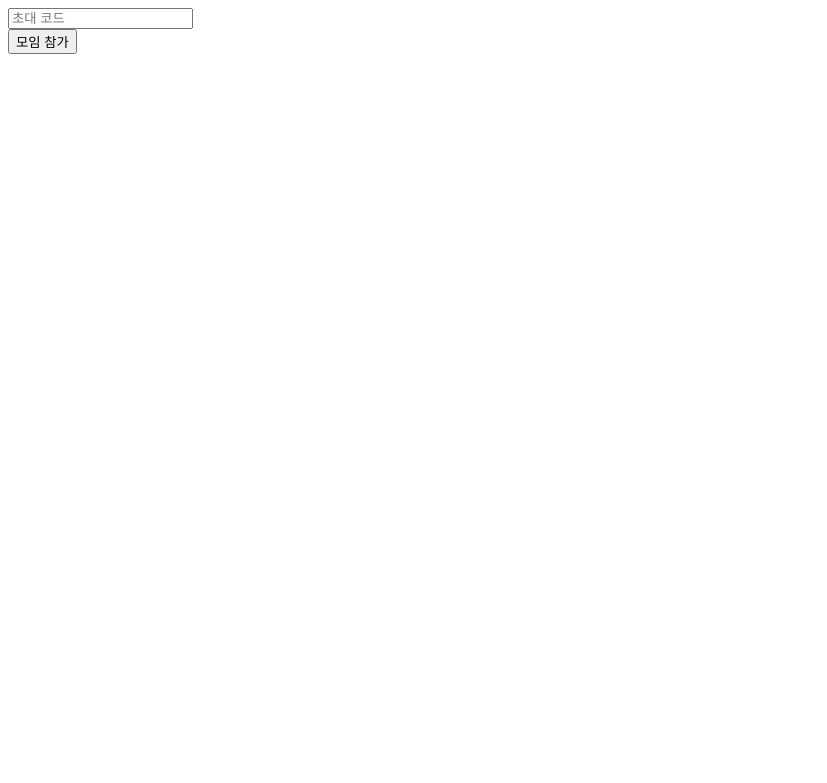
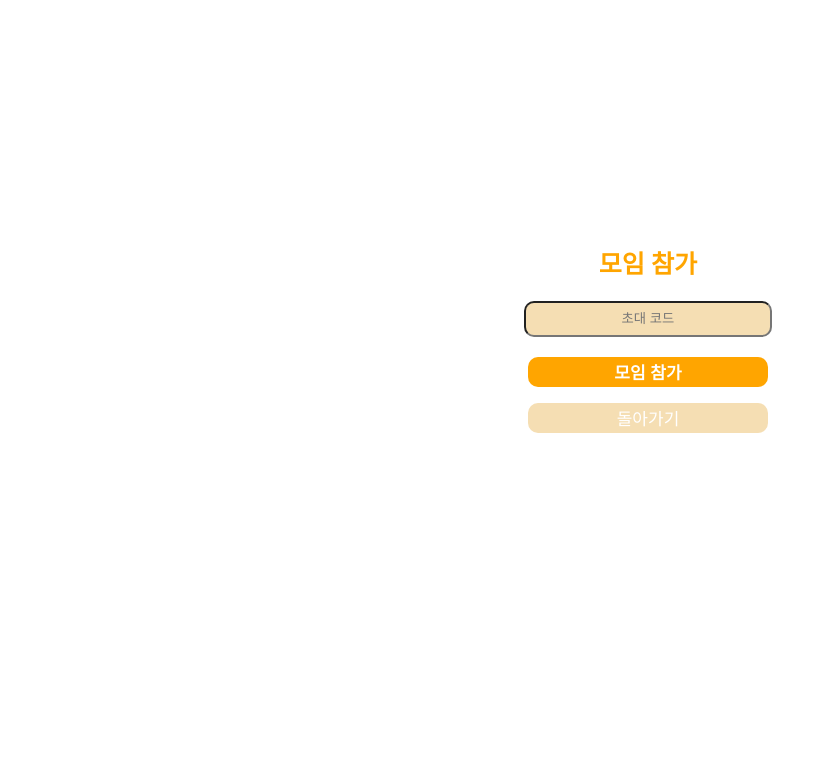
Before and after one commit to Wapl-team/Wapl, a Django app: template server/apps/wapl/templates/meeting_join.html in a window 1280 px wide. Shown: the top 783 px of the page, without its empty margins (0-827 px from the left). Run offline with Django 3.2, Linux system fonts and the light colour scheme; the template is opened without the code that fills it, so the values that code supplies are empty.

Commit message:
design: meeting_join css 추가

```diff
--- a/server/apps/wapl/templates/meeting_join.html
+++ b/server/apps/wapl/templates/meeting_join.html
@@ -1,9 +1,25 @@
-<form action="{% url 'wapl:meeting_join' %}" method="post">
+<!DOCTYPE html>
+<html lang="en">
+    {% load static %}
+    <head>
+        <meta charset="UTF-8" />
+        <meta http-equiv="X-UA-Compatible" content="IE=edge" />
+        <meta name="viewport" content="width=device-width, initial-scale=1.0" />
+        <link rel="stylesheet" href="{% static 'css/meeting_join.css' %}" />
+        <title>와플</title>
+    </head>
+    <body>
+        <h2>모임 참가</h2>
+        <form action="{% url 'wapl:meeting_join' %}" method="post" class="meetingJoin">
             {% csrf_token %}
             <input name="code" placeholder="초대 코드" />
             <br />
             <div>
-        <input type="submit" value="모임 참가">
+                <input type="submit" value="모임 참가" />
             </div>
-
+            <div>
+                <a href="{% url 'wapl:main' %}">돌아가기</a>
+            </div>
         </form>
+    </body>
+</html>
--- /dev/null
+++ b/server/static/css/meeting_join.css
@@ -0,0 +1,58 @@
+body{
+    display: flex;
+    flex-direction: column;
+    justify-content: center;
+    align-items: center;
+    width: 100vw;
+    height: 80vh;
+}
+
+h2{
+    color:orange;
+    font-size: 25px;
+}
+
+.meetingJoin{
+    display: flex;
+    flex-direction: column;
+    align-items: center;
+    color: orange;
+    font-size: 17px;
+    font-weight: bold;
+}
+
+.meetingJoin input{
+    width:240px;
+    height: 30px;
+    background-color: wheat;
+    text-align: center;
+    border-radius: 10px;
+}
+
+.meetingJoin div input{
+    background-color: orange;
+    color:white;
+    width:240px;
+    height: 30px;
+    text-align: center;
+    border-radius: 10px;
+    font-weight: bold;
+    border: none;
+    font-size: 17px;
+}
+
+.meetingJoin div a{
+    background-color: wheat;
+    color:white;
+    width:240px;
+    height: 30px;
+    text-align: center;
+    text-decoration: none;
+    border-radius: 10px;
+    display: flex;
+    justify-content: center;
+    align-items: center;
+    margin-top: 2vh;
+    font-weight: normal;
+    font-size: 17px;
+}
```
Lines whose indentation alone changed are shown as unchanged.
